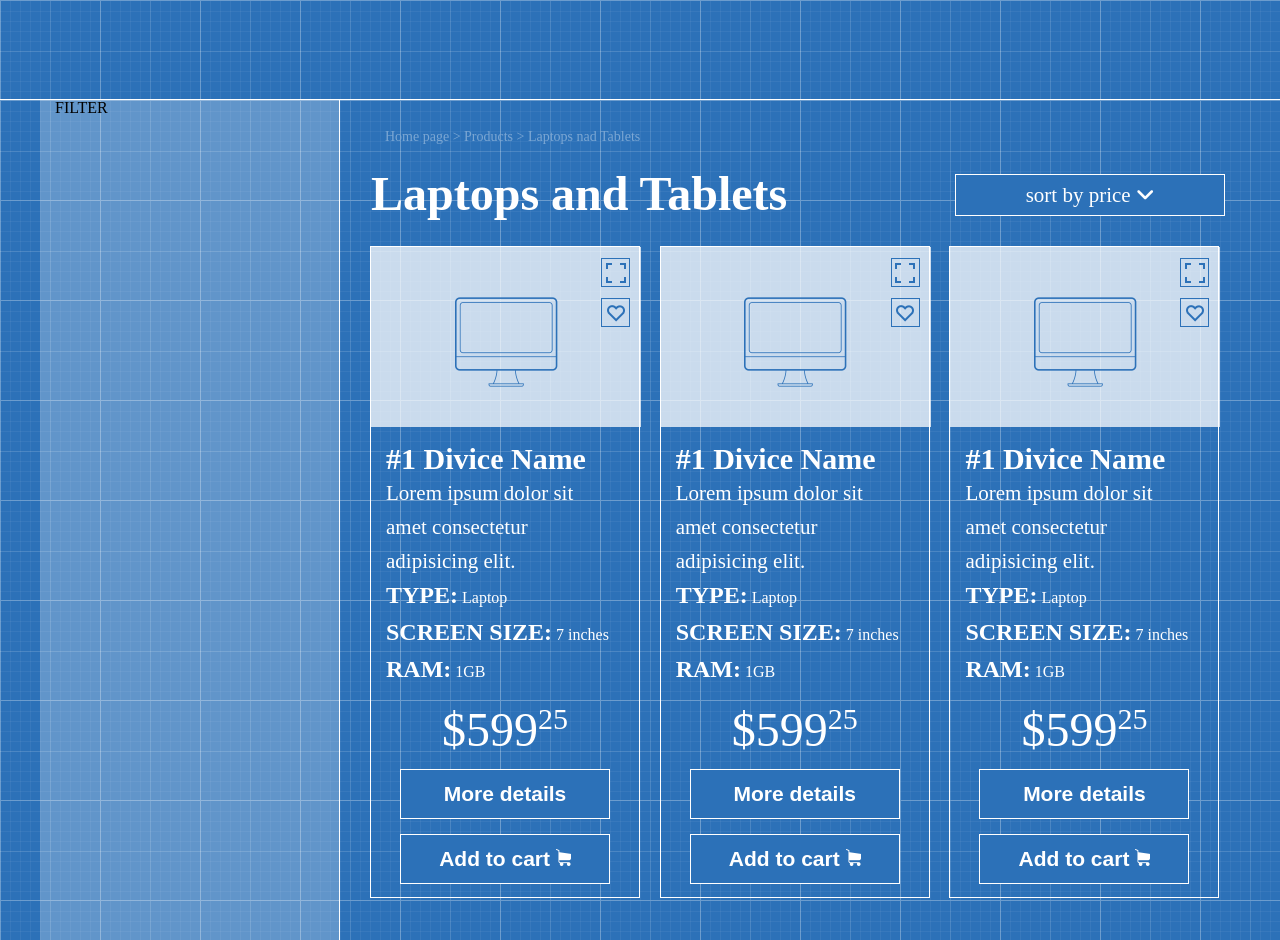
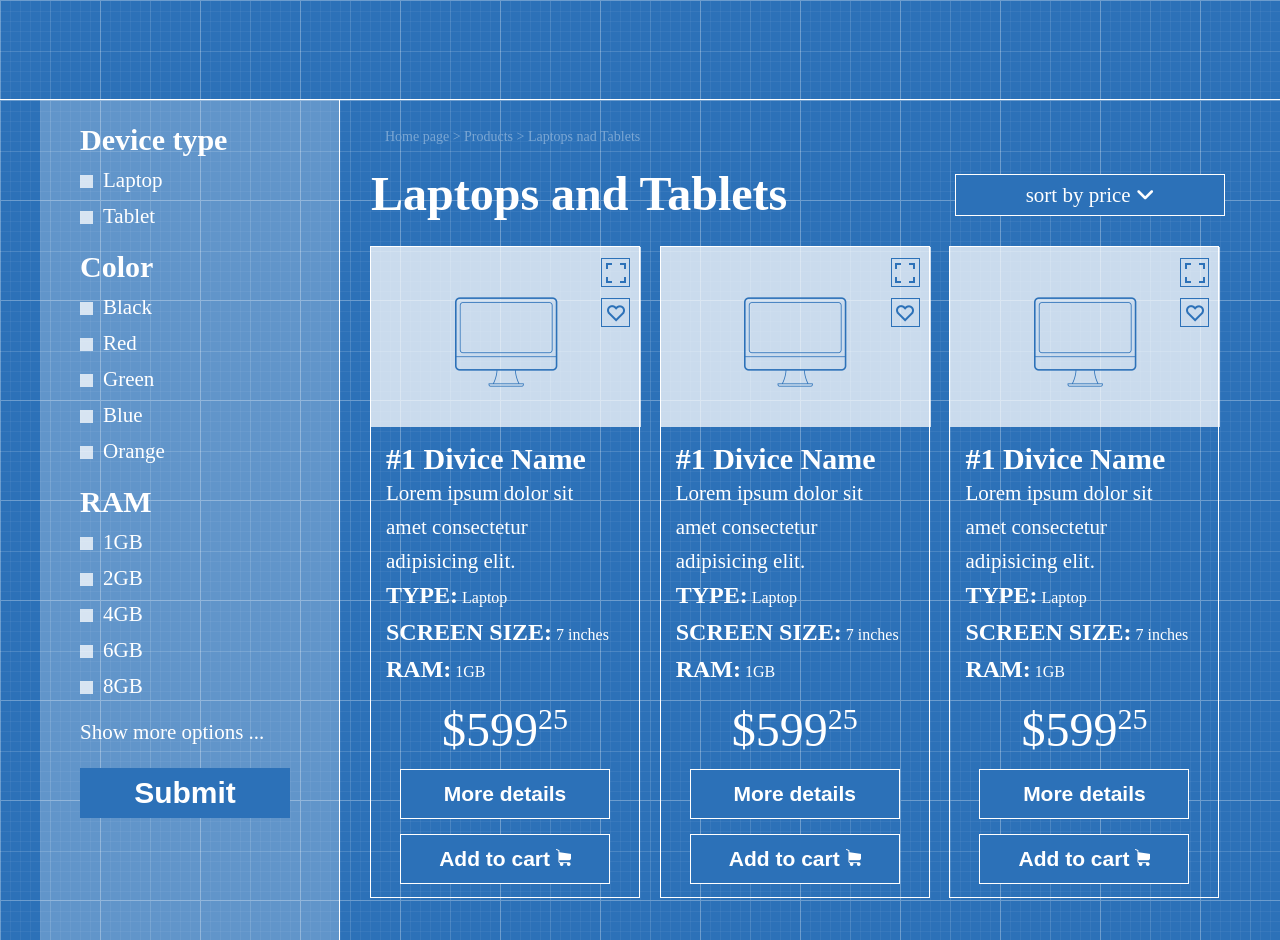
Before and after one commit to Alexov09/test-shop, a plain HTML site: page index.html in a window 1280 px wide. Shown: the part 400-1340 px from the top of the page. Drawn offline with Linux system fonts and the light colour scheme.

Commit message:
added filter on page

```diff
--- a/index.html
+++ b/index.html
@@ -78,7 +78,75 @@
     <main class="main">
         <div class="container">
             <div class="row">
-                <div class="col-md-3 filter">FILTER</div>
+                <div class="col-md-3 filter">
+                    <div class="device-type filter-padding">
+                        <h3 class="filter-titles">Device type</h3>
+                        <div class="checkbox-padding">
+                            <input class="checkbox-hiden" type="checkbox" id="laptop">
+                            <label for="laptop">Laptop</label>
+                        </div>
+                        <div class="checkbox-padding">
+                            <input class="checkbox-hiden" type="checkbox" id="tablet">
+                            <label for="tablet">Tablet</label>
+                        </div>
+                    </div>
+                    <div class="device-color filter-padding">
+                        <h3 class="filter-titles">Color</h3>
+                        <div class="checkbox-padding">
+                            <input class="checkbox-hiden" type="checkbox" id="black">
+                            <label for="black">Black</label>
+                        </div>
+                        <div class="checkbox-padding">
+                            <input class="checkbox-hiden" type="checkbox" id="red">
+                            <label for="red">Red</label>
+                        </div>
+                        <div class="checkbox-padding">
+                            <input class="checkbox-hiden" type="checkbox" id="green">
+                            <label for="green">Green</label>
+                        </div>
+                        <div class="checkbox-padding">
+                            <input class="checkbox-hiden" type="checkbox" id="blue">
+                            <label for="blue">Blue</label>
+                        </div>
+                        <div class="checkbox-padding">
+                            <input class="checkbox-hiden" type="checkbox" id="orange">
+                            <label for="orange">Orange</label>
+                        </div>
+                    </div>
+                    <div class="device-ram filter-padding">
+                        <h3 class="filter-titles">RAM</h3>
+                        <div class="checkbox-padding">
+                            <input class="checkbox-hiden" type="checkbox" id="ram1">
+                            <label for="ram1">1GB</label>
+                        </div>
+                        <div class="checkbox-padding">
+                            <input class="checkbox-hiden" type="checkbox" id="ram2">
+                            <label for="ram2">2GB</label>
+                        </div>
+                        <div class="checkbox-padding">
+                            <input class="checkbox-hiden" type="checkbox" id="ram4">
+                            <label for="ram4">4GB</label>
+                        </div>
+                        <div class="checkbox-padding">
+                            <input class="checkbox-hiden" type="checkbox" id="ram6">
+                            <label for="ram6">6GB</label>
+                        </div>
+                        <div class="checkbox-padding">
+                            <input class="checkbox-hiden" type="checkbox" id="ram8">
+                            <label for="ram8">8GB</label>
+                        </div>
+                    </div>
+                    <div class="filter-more-options filter-padding">
+                        <a class="more-option-margin" href="">
+                            <p>Show more options ...</p>
+                        </a>
+                    </div>
+                    <div class="filter-btn  filter-padding">
+                        <form action="">
+                            <button class="filter-btn-submit" type="button">Submit</button>
+                        </form>
+                    </div>
+                </div>
                 <div class="col-md-9">
                     <div class="path">Home page > Products > Laptops nad Tablets</div>
                     <div class="header-main">
--- a/style.css
+++ b/style.css
@@ -373,3 +373,69 @@ body{
     color: white;
     border: none;
 }
+
+.checkbox-hiden{
+    display: none;
+}
+
+.checkbox-hiden:checked + label::before {
+    height: 11px;
+    width: 11px;
+    border: 1px solid white;
+    background-color: #2c71b8;
+}
+
+label::before{
+    float: left;
+    display: block;
+    content: "";
+    height: 13px;
+    width: 13px;
+    background-color: rgba(255, 255, 255, 0.75);
+    margin-top: 5px;
+    margin-right: 10px;
+}
+
+.filter-padding{
+    margin-left: 25px;
+    margin-top: 25px;
+    color: white;
+    font-size: 21px;
+}
+
+.filter-titles{
+    font-size: 30px;
+    font-weight: bold;
+}
+
+.checkbox-padding{
+    padding-top: 15px;
+}
+
+.more-option-margin{
+    text-decoration: none;
+    color: white;
+    margin-top: 25px;
+}
+
+.more-option-margin:hover{
+    color: #2c71b8;
+}
+
+.filter-btn-submit{
+    height: 50px;
+    width: 210px;
+    font-size: 30px;
+    font-weight: bold;
+    background-color: #2c71b8;
+    color: white;
+    border: none;
+}
+
+.filter-btn-submit:hover{
+    font-size: 30px;
+    font-weight: bold;
+    background-color: white;
+    color: #2c71b8;
+    border: 1px solid #2c71b8;
+}
```
